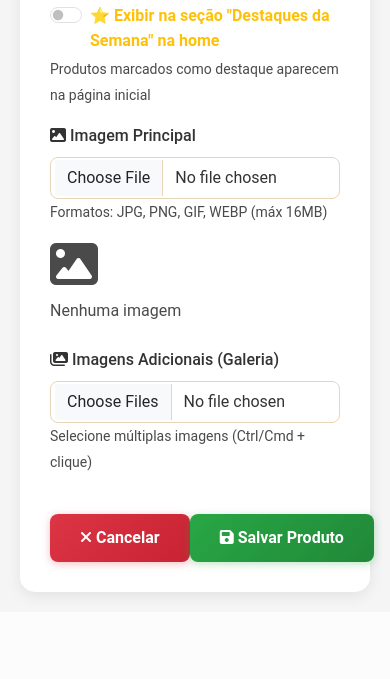
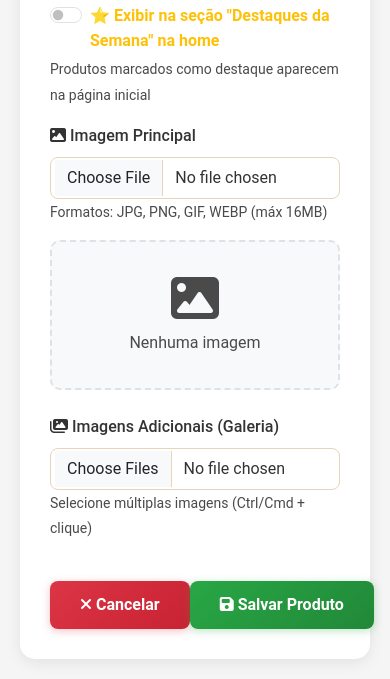
Before and after one commit to gustavobarros-07/Xod-da-Preta-, a Flask app: page /admin/produtos/novo in a window 390 px wide. Shown: the part 979-1658 px from the top of the page. Before the commit the page ends 1579 px from the top, so only its background shows below. Run offline with Flask 3, Linux system fonts and the light colour scheme; the visitor is signed in with stand-in values (Sample User, id 1); data that the repository does not hold is empty; parts of the project's set-up code (start-up, migrations or seed data) failed here and were passed over; some libraries are stand-ins or nearby versions.

Commit message:
fix: Corrige bugs

```diff
--- a/app/admin_routes.py
+++ b/app/admin_routes.py
@@ -139,33 +139,21 @@ def process_product_images(files, old_imagem=None, old_imagens_adicionais=None):
     imagens_adicionais_files = files.getlist('imagens_adicionais')
     imagens_adicionais_list = []
 
+    # Manter imagens antigas se existirem
+    if old_imagens_adicionais:
+        try:
+            old_images = json.loads(old_imagens_adicionais)
+            imagens_adicionais_list = old_images
+        except (json.JSONDecodeError, TypeError):
+            imagens_adicionais_list = []
+
+    # Adicionar novas imagens enviadas
     if imagens_adicionais_files and any(f.filename for f in imagens_adicionais_files):
-        # Se está editando e tem imagens antigas, deletar
-        if old_imagens_adicionais:
-            try:
-                old_images = json.loads(old_imagens_adicionais)
-                for old_img in old_images:
-                    old_img_path = Config.UPLOAD_FOLDER / old_img
-                    if old_img_path.exists():
-                        try:
-                            old_img_path.unlink()
-                        except OSError:
-                            pass
-            except (json.JSONDecodeError, TypeError):
-                pass
-
-        # Salvar novas imagens
         for img_file in imagens_adicionais_files:
             if img_file and img_file.filename:
                 filename = save_product_image(img_file)
                 if filename:
                     imagens_adicionais_list.append(filename)
-    elif old_imagens_adicionais:
-        # Manter imagens antigas se não enviou novas
-        try:
-            imagens_adicionais_list = json.loads(old_imagens_adicionais)
-        except (json.JSONDecodeError, TypeError):
-            imagens_adicionais_list = []
 
     return imagem_filename, imagens_adicionais_list
 
--- a/app/main.py
+++ b/app/main.py
@@ -616,6 +616,15 @@ def from_json_filter(value):
     except (ValueError, TypeError):
         return []
 
+@app.template_filter('clean_phone')
+def clean_phone_filter(value):
+    """Remove todos os caracteres não-numéricos de um número de telefone"""
+    import re
+    try:
+        return re.sub(r'\D', '', str(value)) if value else ''
+    except (ValueError, TypeError):
+        return ''
+
 # ========================================
 # ROTA DE CSS DINÂMICO (CORES PERSONALIZÁVEIS)
 # ========================================
--- a/app/static/css/xodo-admin.css
+++ b/app/static/css/xodo-admin.css
@@ -364,11 +364,14 @@ body {
     margin-bottom: 20px;
 }
 
-.table img {
-    width: 45px;
-    height: 45px;
+/* Imagens na tabela de produtos */
+.table img,
+.produtos-table img {
+    width: 60px;
+    height: 60px;
     object-fit: cover;
     border-radius: 8px;
+    display: block;
 }
 
 .badge-categoria {
@@ -582,6 +585,77 @@ body {
     margin-top: 30px;
     padding-top: 20px;
     border-top: 2px solid var(--cor-bege);
+}
+
+/* ========================================
+   PREVIEW DE IMAGENS (FORMULÁRIO DE PRODUTO)
+   ======================================== */
+
+.image-preview {
+    background: #f8f9fa;
+    border: 2px dashed #dee2e6;
+    border-radius: 10px;
+    padding: 20px;
+    text-align: center;
+    margin-top: 15px;
+    min-height: 200px;
+    display: flex;
+    flex-direction: column;
+    align-items: center;
+    justify-content: center;
+}
+
+.image-preview img {
+    max-width: 100%;
+    max-height: 300px;
+    width: auto;
+    height: auto;
+    object-fit: contain;
+    border-radius: 8px;
+    box-shadow: 0 2px 8px rgba(0, 0, 0, 0.1);
+}
+
+.image-preview i {
+    color: #dee2e6;
+}
+
+.image-preview p {
+    color: #6c757d;
+    margin: 0;
+}
+
+/* Preview de imagens adicionais (galeria) */
+.additional-images-preview {
+    display: grid;
+    grid-template-columns: repeat(2, 1fr);
+    gap: 15px;
+    margin-top: 15px;
+}
+
+.additional-image-item {
+    background: #f8f9fa;
+    border: 2px solid #dee2e6;
+    border-radius: 8px;
+    overflow: hidden;
+}
+
+.additional-image-item img {
+    width: 100%;
+    height: 100px;
+    object-fit: cover;
+    display: block;
+}
+
+.additional-image-item small {
+    display: block;
+    text-align: center;
+    padding: 8px 5px;
+    font-size: 10px;
+    color: #6c757d;
+    background: white;
+    white-space: nowrap;
+    overflow: hidden;
+    text-overflow: ellipsis;
 }
 
 /* ========================================
@@ -927,4 +1001,18 @@ body.login-page {
     .media-grid {
         grid-template-columns: repeat(auto-fill, minmax(150px, 1fr));
     }
+
+    /* Preview de imagens adicionais em mobile */
+    .additional-images-preview {
+        grid-template-columns: 1fr;
+    }
+
+    .image-preview {
+        min-height: 150px;
+        padding: 15px;
+    }
+
+    .image-preview img {
+        max-height: 200px;
+    }
 }
--- a/app/templates/admin/produto_form.html
+++ b/app/templates/admin/produto_form.html
@@ -371,14 +371,13 @@
                         </div>
 
                         <!-- Preview das imagens adicionais -->
-                        <div id="additionalImagesPreview" style="display: grid; grid-template-columns: 1fr 1fr; gap: 10px; margin-top: 15px;">
+                        <div id="additionalImagesPreview" class="additional-images-preview">
                             {% if produto and produto.imagens_adicionais %}
                                 {% set imagens_add = produto.imagens_adicionais|from_json %}
                                 {% for img in imagens_add %}
-                                <div style="position: relative;">
-                                    <img src="{{ url_for('static', filename='uploads/' + img) }}"
-                                         style="width: 100%; height: 80px; object-fit: cover; border-radius: 5px;">
-                                    <small class="d-block text-center mt-1" style="font-size: 10px;">{{ img }}</small>
+                                <div class="additional-image-item">
+                                    <img src="{{ url_for('static', filename='uploads/' + img) }}" alt="{{ img }}">
+                                    <small>{{ img }}</small>
                                 </div>
                                 {% endfor %}
                             {% endif %}
@@ -419,7 +418,7 @@
             }
         }
 
-        // Preview de imagens adicionais
+        // Preview de imagens adicionais (para novas uploads)
         function previewAdditionalImages(event) {
             const files = event.target.files;
             const preview = document.getElementById('additionalImagesPreview');
@@ -431,11 +430,10 @@
                     const reader = new FileReader();
                     reader.onload = function(e) {
                         const div = document.createElement('div');
-                        div.style.position = 'relative';
+                        div.className = 'additional-image-item';
                         div.innerHTML = `
-                            <img src="${e.target.result}"
-                                 style="width: 100%; height: 80px; object-fit: cover; border-radius: 5px;">
-                            <small class="d-block text-center mt-1" style="font-size: 10px;">${file.name}</small>
+                            <img src="${e.target.result}" alt="${file.name}">
+                            <small>${file.name}</small>
                         `;
                         preview.appendChild(div);
                     }
--- a/app/templates/carrinho.html
+++ b/app/templates/carrinho.html
@@ -505,8 +505,9 @@ document.getElementById('checkout-btn')?.addEventListener('click', function() {
         console.warn('Não foi possível copiar automaticamente');
     });
 
-    // Número do WhatsApp da configuração
-    const phoneNumber = '{{ config_loja_telefone|replace(" ", "")|replace("-", "") }}';
+    // Limpar número de telefone removendo todos os caracteres não-numéricos
+    const phoneNumber = '{{ config_loja_telefone }}'.replace(/\D/g, '');
+    console.log('Número WhatsApp (Carrinho):', phoneNumber); // Debug
     const whatsappURL = `https://api.whatsapp.com/send?phone=${phoneNumber}&text=${encodeURIComponent(mensagem)}`;
 
     // Detectar se é mobile ou desktop
--- a/app/templates/partials/footer.html
+++ b/app/templates/partials/footer.html
@@ -15,7 +15,7 @@
                     <li>
                         <i class="fab fa-whatsapp fa-fw"></i>
                         <a class="text-decoration-none"
-                           href="https://wa.me/{{ config_loja_telefone|replace(' ', '')|replace('-', '') }}"
+                           href="https://wa.me/{{ config_loja_telefone|clean_phone }}"
                            target="_blank">
                             {{ config_loja_telefone }}
                         </a>
--- a/app/templates/partials/topbar.html
+++ b/app/templates/partials/topbar.html
@@ -7,7 +7,7 @@
                 {% if config_loja_telefone %}
                 <i class="fab fa-whatsapp mx-2"></i>
                 <a class="navbar-sm-brand text-light text-decoration-none"
-                   href="https://wa.me/{{ config_loja_telefone|replace(' ', '')|replace('-', '') }}"
+                   href="https://wa.me/{{ config_loja_telefone|clean_phone }}"
                    target="_blank">
                     {{ config_loja_telefone }}
                 </a>
```
Also changed, not shown: app/templates/contact.html (+5 -3 lines).
